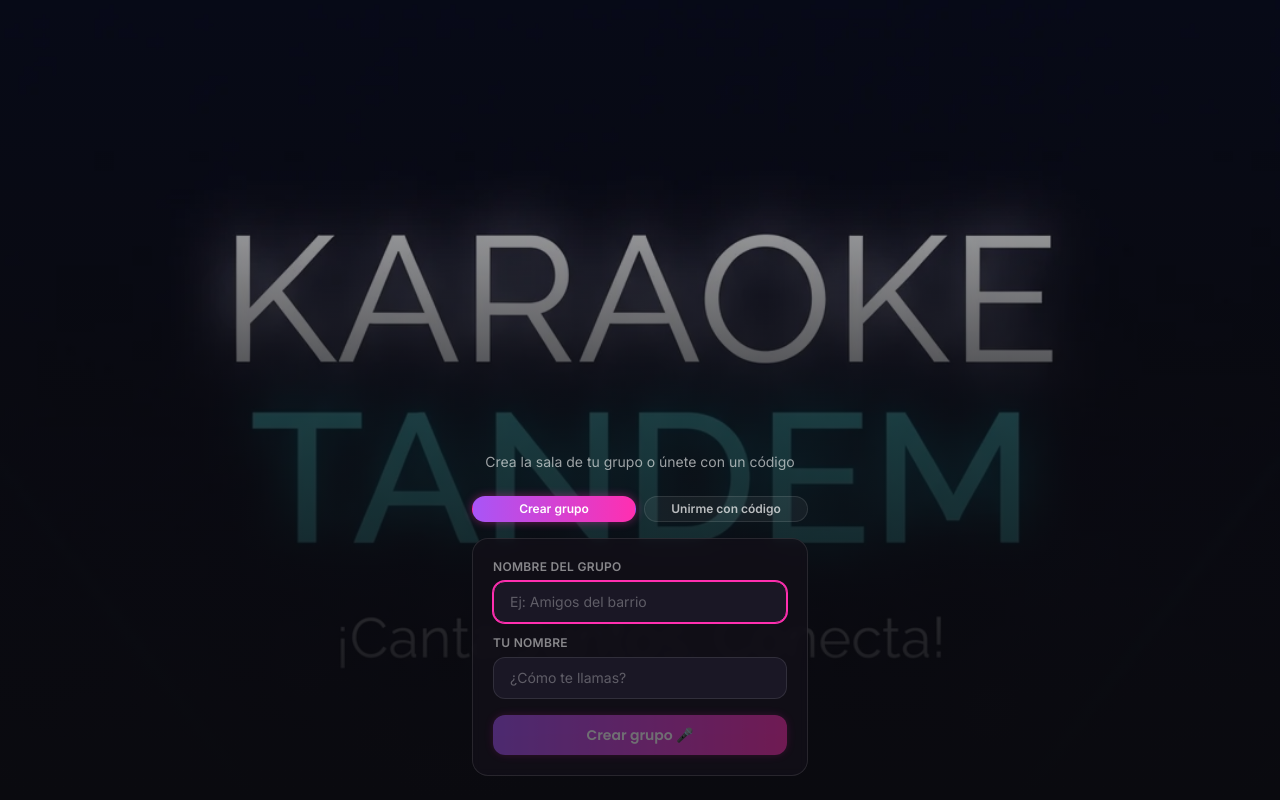
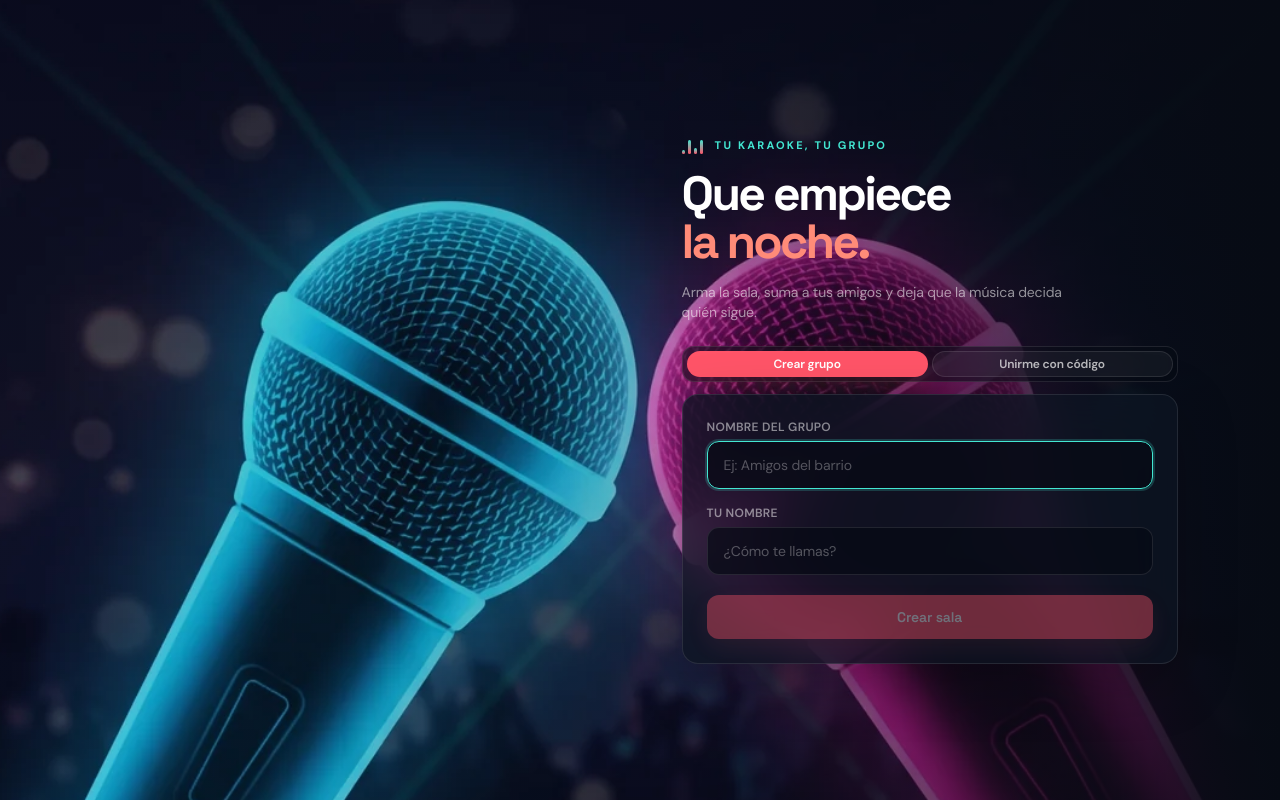
Before and after one commit to ebert23/karaoke-tandem, a React (Vite) app in the folder frontend/: page / in a window 1280 px wide. Built offline with nearby package versions, Linux system fonts and the light colour scheme.

Commit message:
feat: give KaraokeTandem a stage-inspired visual identity

```diff
--- a/frontend/index.html
+++ b/frontend/index.html
@@ -3,7 +3,7 @@
   <head>
     <meta charset="UTF-8" />
     <meta name="viewport" content="width=device-width, initial-scale=1, viewport-fit=cover" />
-    <meta name="theme-color" content="#0a0a0f" />
+    <meta name="theme-color" content="#070b14" />
     <meta name="description" content="KaraokeTandem: canciones, turnos, retos y ranking para tu noche de karaoke." />
     <link rel="icon" href="/icons/icon.svg" type="image/svg+xml" />
     <!-- iOS ignora el manifest: el icono de "Agregar a inicio" sale de acá, y
@@ -17,7 +17,7 @@
     <link rel="preconnect" href="https://fonts.googleapis.com" />
     <link rel="preconnect" href="https://fonts.gstatic.com" crossorigin />
     <link
-      href="https://fonts.googleapis.com/css2?family=Poppins:wght@600;700;800&family=Inter:wght@400;500;600;700&display=swap"
+      href="https://fonts.googleapis.com/css2?family=DM+Sans:wght@400;500;600;700&family=Space+Grotesk:wght@500;600;700&display=swap"
       rel="stylesheet"
     />
     <title>KaraokeTandem</title>
--- a/frontend/src/components/GroupGate.jsx
+++ b/frontend/src/components/GroupGate.jsx
@@ -62,20 +62,27 @@ export default function GroupGate({ children }) {
   }
 
   return (
-    <div className="min-h-screen relative flex flex-col justify-end overflow-hidden">
+    <div className="min-h-screen relative flex items-end lg:items-center overflow-hidden">
       <img
         src="/images/portada.webp"
         alt="KaraokeTandem — canta juntos, conecta"
         fetchpriority="high"
-        className="absolute inset-0 w-full h-full object-cover object-top"
+        className="absolute inset-0 w-full h-full object-cover object-[52%_top] lg:object-center scale-[1.02]"
       />
-      <div className="absolute inset-0 bg-gradient-to-t from-ink-950 via-ink-950/75 to-transparent" />
+      <div className="absolute inset-0 bg-gradient-to-t from-ink-950 via-ink-950/70 to-ink-950/10 lg:bg-gradient-to-r lg:from-ink-950/15 lg:via-ink-950/25 lg:to-ink-950" />
       <h1 className="sr-only">KaraokeTandem</h1>
 
-      <div className="relative w-full max-w-sm mx-auto p-6 pt-10 text-center">
-        <p className="text-white/60 text-sm mb-6">Crea la sala de tu grupo o únete con un código</p>
+      <div className="relative w-full lg:w-[31rem] lg:ml-auto lg:mr-[8vw] p-5 sm:p-7 lg:p-0 pb-8">
+        <div className="mb-6">
+          <div className="flex items-center gap-3 mb-4">
+            <span className="equalizer" aria-hidden="true"><i /><i /><i /><i /></span>
+            <p className="eyebrow">Tu karaoke, tu grupo</p>
+          </div>
+          <h2 className="font-display font-bold text-4xl sm:text-5xl tracking-[-0.055em] leading-[0.95]">Que empiece<br /><span className="text-neon-pinklight">la noche.</span></h2>
+          <p className="text-white/55 text-sm mt-4 max-w-sm">Arma la sala, suma a tus amigos y deja que la música decida quién sigue.</p>
+        </div>
 
-        <div className="flex gap-2 mb-4">
+        <div className="flex gap-1 mb-3 p-1 rounded-xl bg-ink-950/55 border border-white/10 backdrop-blur-xl">
           <button
             onClick={() => setModo("crear")}
             className={modo === "crear" ? "chip-active flex-1" : "chip flex-1"}
@@ -91,10 +98,11 @@ export default function GroupGate({ children }) {
         </div>
 
         {modo === "crear" ? (
-          <form onSubmit={onCrear} className="card p-5 flex flex-col gap-3">
+          <form onSubmit={onCrear} className="card p-5 sm:p-6 flex flex-col gap-4">
             <div className="text-left">
-              <label className="label">Nombre del grupo</label>
+              <label htmlFor="nombre-grupo" className="label">Nombre del grupo</label>
               <input
+                id="nombre-grupo"
                 className="input"
                 placeholder="Ej: Amigos del barrio"
                 value={nombreGrupo}
@@ -104,8 +112,9 @@ export default function GroupGate({ children }) {
               />
             </div>
             <div className="text-left">
-              <label className="label">Tu nombre</label>
+              <label htmlFor="tu-nombre" className="label">Tu nombre</label>
               <input
+                id="tu-nombre"
                 className="input"
                 placeholder="¿Cómo te llamas?"
                 value={tuNombre}
@@ -114,15 +123,16 @@ export default function GroupGate({ children }) {
               />
             </div>
             <button className="btn-primary w-full mt-1" disabled={loading || !nombreGrupo.trim() || !tuNombre.trim()}>
-              {loading ? "Creando…" : "Crear grupo 🎤"}
+              {loading ? "Creando…" : "Crear sala"}
             </button>
             {error && <p className="text-red-300 text-sm">{error}</p>}
           </form>
         ) : (
-          <form onSubmit={onUnirse} className="card p-5 flex flex-col gap-3">
+          <form onSubmit={onUnirse} className="card p-5 sm:p-6 flex flex-col gap-4">
             <div className="text-left">
-              <label className="label">Código de invitación</label>
+              <label htmlFor="codigo-invitacion" className="label">Código de invitación</label>
               <input
+                id="codigo-invitacion"
                 className="input text-center text-lg tracking-[0.3em]"
                 placeholder="000000"
                 value={codigo}
@@ -133,7 +143,7 @@ export default function GroupGate({ children }) {
               />
             </div>
             <button className="btn-primary w-full mt-1" disabled={loading || codigo.length !== 6}>
-              {loading ? "Entrando…" : "Unirme 🎉"}
+              {loading ? "Entrando…" : "Entrar a la sala"}
             </button>
             {error && <p className="text-red-300 text-sm">{error}</p>}
           </form>
--- a/frontend/src/index.css
+++ b/frontend/src/index.css
@@ -16,6 +16,19 @@ body {
   @apply bg-ink-950 text-white font-body antialiased;
   background-image: theme("backgroundImage.grid-glow");
   background-attachment: fixed;
+  letter-spacing: -0.01em;
+}
+
+body::before {
+  content: "";
+  position: fixed;
+  inset: 0;
+  z-index: -1;
+  pointer-events: none;
+  opacity: 0.22;
+  background-image: linear-gradient(rgba(255,255,255,.025) 1px, transparent 1px), linear-gradient(90deg, rgba(255,255,255,.025) 1px, transparent 1px);
+  background-size: 48px 48px;
+  mask-image: linear-gradient(to bottom, black, transparent 72%);
 }
 
 /* Red de seguridad: acá todos entran desde el celular, y una pantalla que se
@@ -42,24 +55,24 @@ body {
 
 @layer components {
   .card {
-    @apply bg-ink-900/80 border border-white/10 rounded-2xl backdrop-blur-sm;
+    @apply bg-ink-900/75 border border-white/10 rounded-2xl backdrop-blur-xl shadow-[0_18px_60px_rgba(0,0,0,0.22)];
   }
   .btn {
-    @apply inline-flex items-center justify-center gap-2 rounded-xl px-4 py-2.5 font-display font-semibold text-sm
-      transition-all duration-150 active:scale-95 disabled:opacity-40 disabled:pointer-events-none;
+    @apply inline-flex min-h-11 items-center justify-center gap-2 rounded-xl px-4 py-2.5 font-display font-semibold text-sm
+      transition-all duration-200 active:scale-[0.97] disabled:opacity-40 disabled:pointer-events-none focus-visible:outline-none focus-visible:ring-2 focus-visible:ring-neon-cyan focus-visible:ring-offset-2 focus-visible:ring-offset-ink-950;
   }
   .btn-primary {
-    @apply btn bg-gradient-to-r from-neon-purple to-neon-pink text-white shadow-neon-sm hover:shadow-neon;
+    @apply btn bg-neon-pink text-white shadow-neon-sm hover:bg-[#ff6c78] hover:-translate-y-0.5 hover:shadow-neon;
   }
   .btn-ghost {
-    @apply btn bg-white/5 text-white border border-white/10 hover:bg-white/10;
+    @apply btn bg-white/[0.04] text-white border border-white/10 hover:bg-white/[0.08] hover:border-white/20;
   }
   .btn-danger {
     @apply btn bg-red-500/15 text-red-300 border border-red-500/30 hover:bg-red-500/25;
   }
   .input {
-    @apply w-full rounded-xl bg-ink-800 border border-white/10 px-4 py-2.5 text-sm placeholder-white/30
-      outline-none focus:border-neon-pink focus:ring-1 focus:ring-neon-pink transition-colors;
+    @apply w-full min-h-12 rounded-xl bg-ink-950/70 border border-white/10 px-4 py-3 text-sm placeholder-white/30
+      outline-none focus:border-neon-cyan focus:ring-2 focus:ring-neon-cyan/20 transition-all;
   }
   .label {
     @apply text-xs font-semibold uppercase tracking-wide text-white/50 mb-1.5 block;
@@ -68,11 +81,38 @@ body {
     @apply px-3 py-1 rounded-full text-xs font-semibold border border-white/10 bg-white/5 text-white/70;
   }
   .chip-active {
-    @apply chip bg-gradient-to-r from-neon-purple to-neon-pink border-transparent text-white shadow-neon-sm;
+    @apply chip bg-neon-pink border-transparent text-white shadow-neon-sm;
   }
   .title-glow {
-    @apply font-display font-extrabold bg-gradient-to-r from-neon-pinklight via-neon-pink to-neon-purple bg-clip-text text-transparent;
+    @apply font-display font-bold text-white tracking-[-0.04em];
   }
+
+  .eyebrow {
+    @apply text-[11px] uppercase tracking-[0.2em] font-bold text-neon-cyan;
+  }
+}
+
+.equalizer {
+  display: inline-flex;
+  align-items: flex-end;
+  gap: 3px;
+  height: 18px;
+}
+.equalizer > i {
+  width: 3px;
+  border-radius: 999px;
+  background: linear-gradient(to top, theme("colors.neon.pink"), theme("colors.neon.cyan"));
+  animation: equalizer 1.1s ease-in-out infinite alternate;
+}
+.equalizer > i:nth-child(1) { height: 45%; }
+.equalizer > i:nth-child(2) { height: 100%; animation-delay: -.7s; }
+.equalizer > i:nth-child(3) { height: 65%; animation-delay: -.35s; }
+.equalizer > i:nth-child(4) { height: 85%; animation-delay: -.9s; }
+
+@keyframes equalizer { to { height: 25%; } }
+
+@media (prefers-reduced-motion: reduce) {
+  *, *::before, *::after { scroll-behavior: auto !important; animation-duration: 0.01ms !important; animation-iteration-count: 1 !important; }
 }
 
 /* Fila de chips con scroll horizontal: se desliza con el dedo, y la barra
--- a/frontend/tailwind.config.js
+++ b/frontend/tailwind.config.js
@@ -6,29 +6,29 @@ export default {
     extend: {
       colors: {
         ink: {
-          950: "#0a0a0f",
-          900: "#121018",
-          800: "#1a1725",
-          700: "#241f33",
+          950: "#070b14",
+          900: "#0d1422",
+          800: "#151f31",
+          700: "#202d42",
         },
         neon: {
-          purple: "#a855f7",
-          pink: "#ff2fb0",
-          pinklight: "#ff7ac9",
-          cyan: "#38f4ff",
+          purple: "#7c83ff",
+          pink: "#ff5468",
+          pinklight: "#ff8b78",
+          cyan: "#43e7d2",
         },
       },
       fontFamily: {
-        display: ["'Poppins'", "system-ui", "sans-serif"],
-        body: ["'Inter'", "system-ui", "sans-serif"],
+        display: ["'Space Grotesk'", "system-ui", "sans-serif"],
+        body: ["'DM Sans'", "system-ui", "sans-serif"],
       },
       boxShadow: {
-        neon: "0 0 20px rgba(255, 47, 176, 0.45), 0 0 40px rgba(168, 85, 247, 0.25)",
-        "neon-sm": "0 0 10px rgba(255, 47, 176, 0.4)",
+        neon: "0 12px 36px rgba(255, 84, 104, 0.22), 0 0 28px rgba(67, 231, 210, 0.12)",
+        "neon-sm": "0 8px 24px rgba(255, 84, 104, 0.2)",
       },
       backgroundImage: {
         "grid-glow":
-          "radial-gradient(circle at 20% 20%, rgba(168,85,247,0.25), transparent 40%), radial-gradient(circle at 80% 0%, rgba(255,47,176,0.2), transparent 40%), radial-gradient(circle at 50% 100%, rgba(56,244,255,0.12), transparent 45%)",
+          "radial-gradient(circle at 15% 10%, rgba(124,131,255,0.18), transparent 32%), radial-gradient(circle at 90% 15%, rgba(255,84,104,0.13), transparent 30%), radial-gradient(circle at 50% 100%, rgba(67,231,210,0.08), transparent 40%)",
       },
       animation: {
         pulseGlow: "pulseGlow 2.4s ease-in-out infinite",
```
Also changed, not shown: frontend/src/components/IdentityGate.jsx (+13 -7 lines), frontend/src/components/Shell.jsx (+26 -18 lines).
